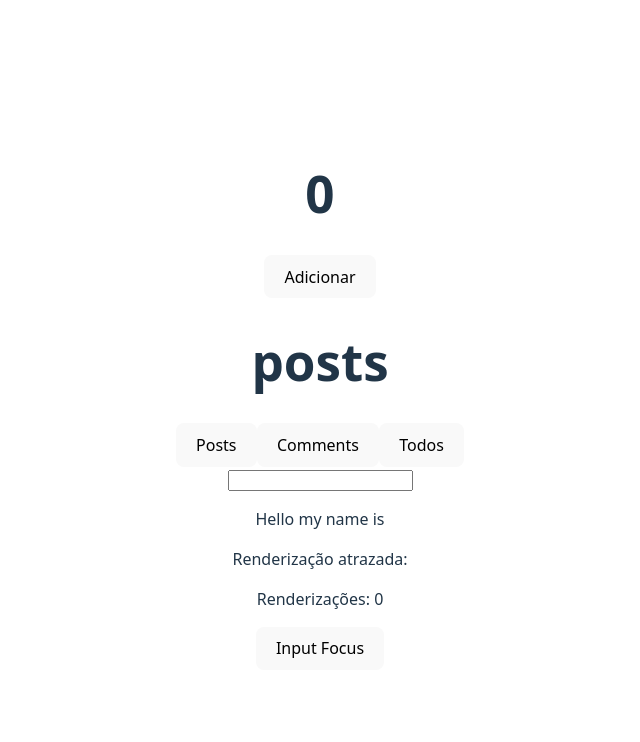
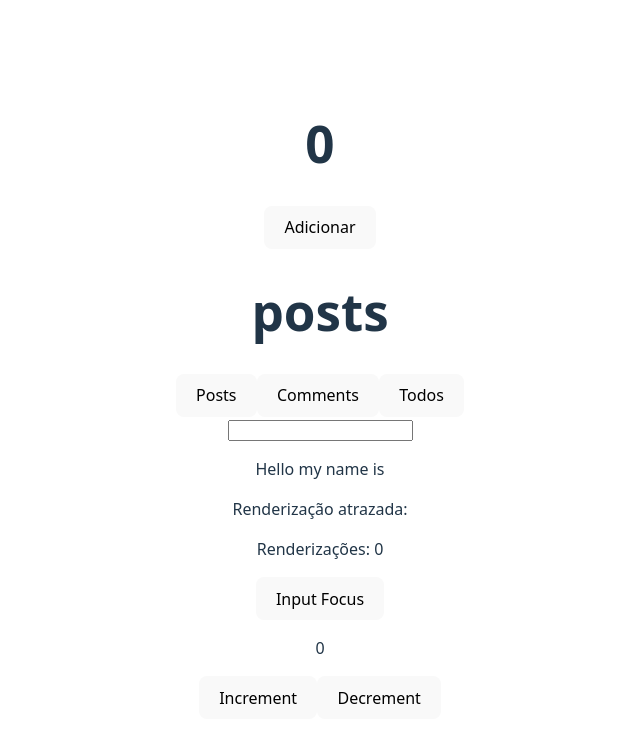
Before and after one commit to 0Carvalh0/learn-reactjs, a React (Vite) app in the folder react-hooks/: page / in a window 1280 px wide. Shown: the top 742 px of the page, without its empty margins (320-960 px from the left). Built offline with nearby package versions, Linux system fonts and the light colour scheme; no server answers.

Commit message:
feat: estudando o useReducer

```diff
--- a/react-hooks/src/App.tsx
+++ b/react-hooks/src/App.tsx
@@ -2,6 +2,7 @@ import "./App.css";
 import UsarEfeito from "./Hooks/UsarEfeito";
 import UsarEstado from "./Hooks/UsarEstado";
 import UsarRef from "./Hooks/UsarRef";
+import UsarRedutor from "./Hooks/UsarRedutor";
 
 function App() {
     return (
@@ -9,6 +10,7 @@ function App() {
             <UsarEstado />
             <UsarEfeito />
             <UsarRef />
+            <UsarRedutor />
         </>
     );
 }
--- /dev/null
+++ b/react-hooks/src/Hooks/UsarRedutor.tsx
@@ -0,0 +1,33 @@
+import { useReducer } from "react";
+
+const reducer = (
+    state: { counter: number },
+    action: { type: "increment" } | { type: "decrement" }
+) => {
+    switch (action.type) {
+        case "increment":
+            return { counter: state.counter + 1 };
+        case "decrement":
+            return { counter: state.counter - 1 };
+        default:
+            return state;
+    }
+};
+
+const UsarRedutor = () => {
+    const [state, dispatch] = useReducer(reducer, { counter: 0 });
+
+    return (
+        <>
+            <p>{state.counter}</p>
+            <button onClick={() => dispatch({ type: "increment" })}>
+                Increment
+            </button>
+            <button onClick={() => dispatch({ type: "decrement" })}>
+                Decrement
+            </button>
+        </>
+    );
+};
+
+export default UsarRedutor;
```
